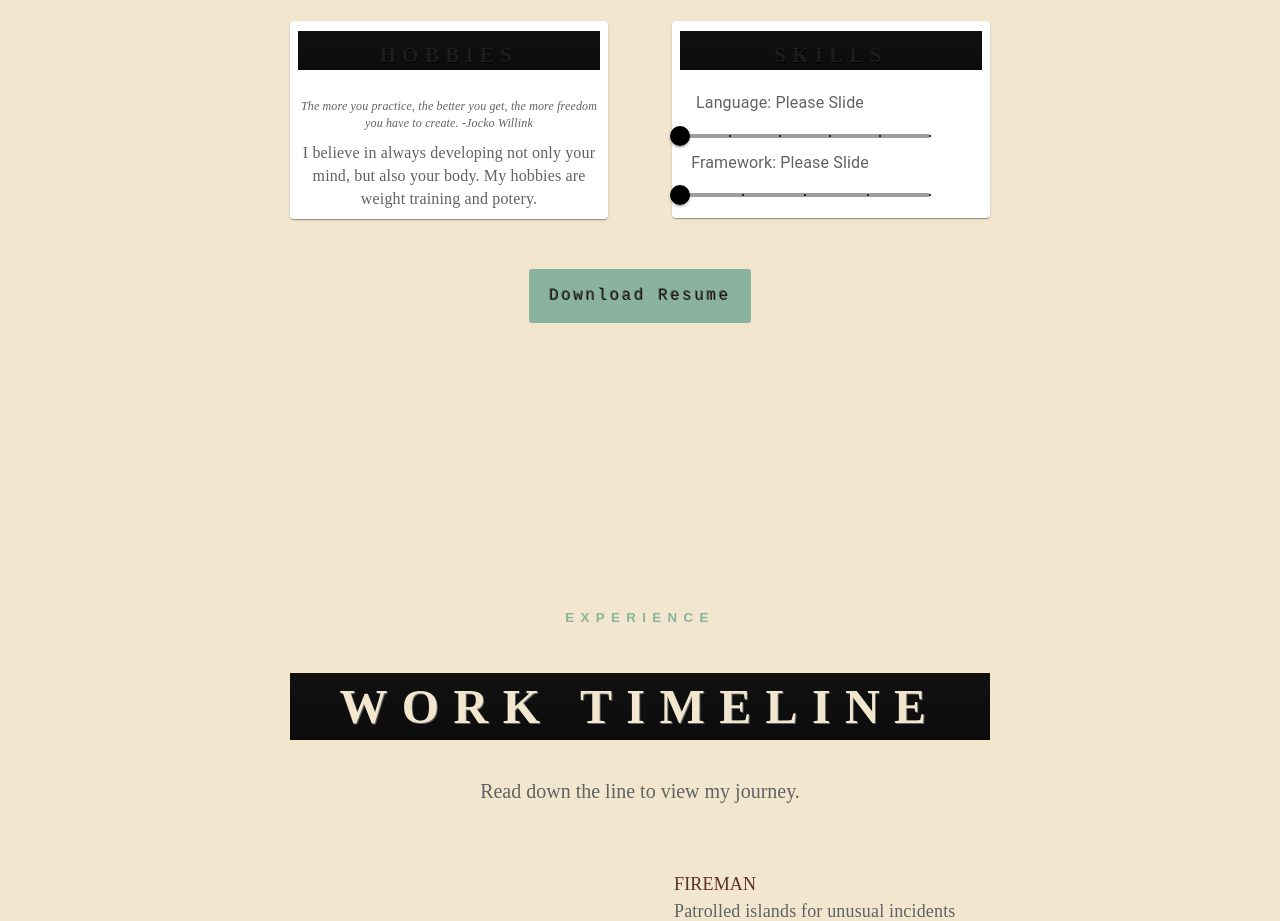
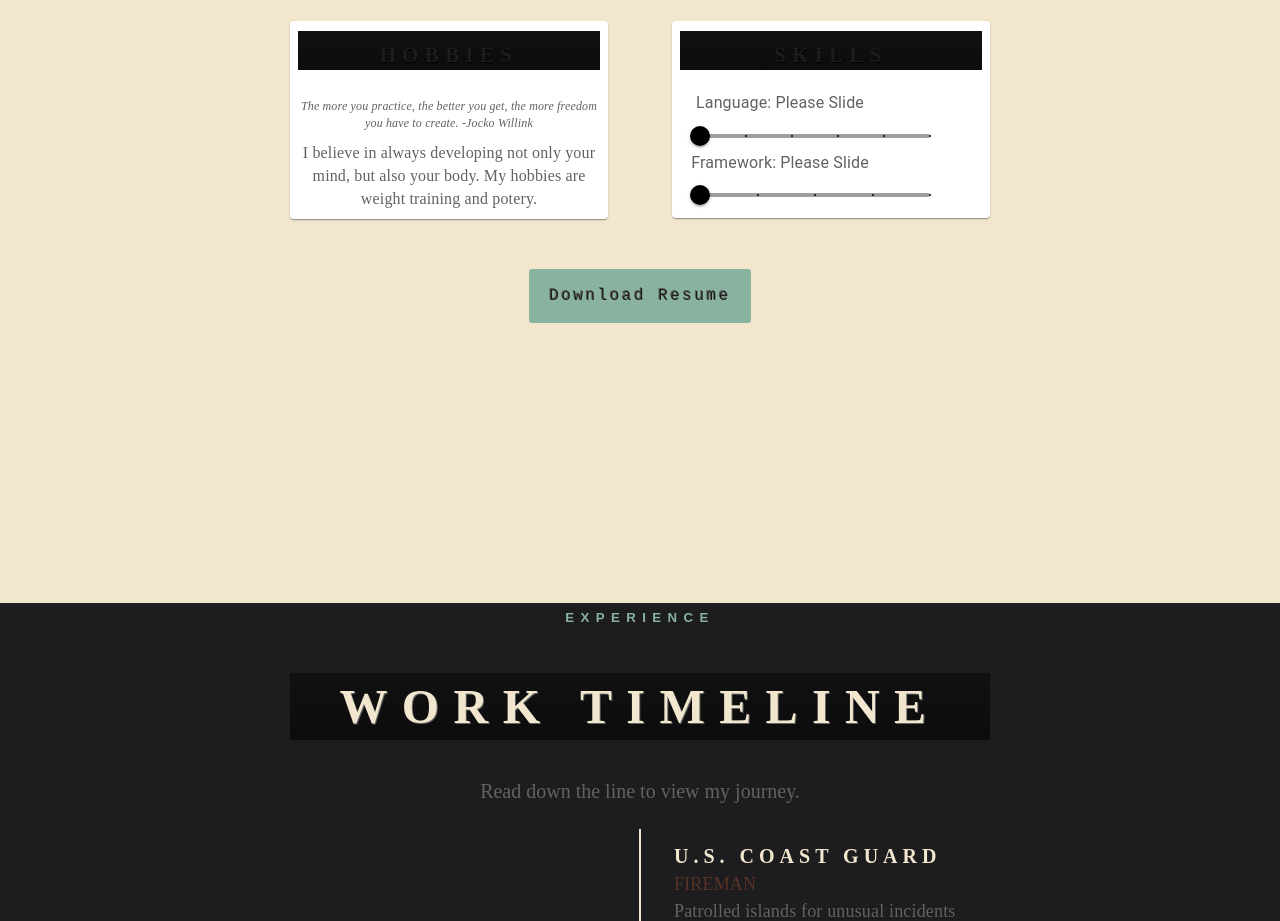
Before and after one commit to rsoza/resume, a React (Create React App) app: page / in a window 1280 px wide. Shown: the part 1600-2521 px from the top of the page. Built offline with nearby package versions, Linux system fonts and the light colour scheme.

Commit message:
added padding to skillbar

```diff
--- a/src/App.js
+++ b/src/App.js
@@ -4,9 +4,9 @@ import {
   Home,
   Header,
   About,
-  Work,
   Projects,
   Contact,
+  Experience,
 } from "./components/common";
 
 function App() {
@@ -15,7 +15,7 @@ function App() {
       <Home />
       <Header />
       <About />
-      <Work />
+      <Experience />
       <Projects />
       <Contact />
     </>
--- a/src/components/common/about/About.css
+++ b/src/components/common/about/About.css
@@ -28,12 +28,8 @@ p.selfDis {
 .gridContainer{
     align-items: center;
 }
-span.css-qphqwn-MuiSlider-root{
-    margin-left: 30px;
-
-}
-span.css-qphqwn-MuiSlider-root:hover{
-    color:#8AB39F;
+.slide{
+    padding-left: 20px;
 }
 .pdf{
     margin-top: 50px;
@@ -51,14 +47,6 @@ span.css-qphqwn-MuiSlider-root:hover{
     border: none;
     cursor: pointer;
     height: auto;
-    -webkit-transition: all .2s ease-in-out;
-    -moz-transition: all .2s ease-in-out;
-    -o-transition: all .2s ease-in-out;
-    -ms-transition: all .2s ease-in-out;
-    transition: all .2s ease-in-out;
-    -moz-border-radius: 3px;
-    -webkit-border-radius: 3px;
-    -khtml-border-radius: 3px;
     border-radius: 3px;
 }
 span.css-1ami7lv-MuiTimelineConnector-root{
--- a/src/components/common/about/SkillBar.jsx
+++ b/src/components/common/about/SkillBar.jsx
@@ -2,6 +2,7 @@ import * as React from "react";
 import Box from "@mui/material/Box";
 import Typography from "@mui/material/Typography";
 import Slider from "@mui/material/Slider";
+import "./About.css";
 
 function valueLabelFormatLang(lang) {
   const units = [
@@ -51,6 +52,7 @@ export default function NonLinearSlider() {
       <Typography id="Languages" gutterBottom sx={{ width: 200 }}>
         Language: {valueLabelFormatLang(lang)}
       </Typography>
+      <div className="slide">
         <Slider
           sx={{
             "&:hover": { color: "#a2a997" },
@@ -68,9 +70,11 @@ export default function NonLinearSlider() {
           aria-labelledby="non-linear-slider"
           marks
         />
+      </div>
       <Typography id="Frameworks" gutterBottom sx={{ width: 200 }}>
         Framework: {valueLabelFormatFrame(frame)}
       </Typography>
+      <div className="slide">
         <Slider
           sx={{
             "&:hover": { color: "#a2a997" },
@@ -88,6 +92,7 @@ export default function NonLinearSlider() {
           aria-labelledby="non-linear-slider"
           marks
         />
+      </div>
     </Box>
   );
 }
--- a/src/components/common/work/Work.css
+++ b/src/components/common/experience/Experience.css
@@ -5,7 +5,7 @@
     text-align: center;
     position: relative;
 }
-#work {
+#experience {
     background: #1D1D1F;
     padding-bottom: 15rem;
 }
--- a/src/components/common/work/Work.jsx
+++ b/src/components/common/experience/Experience.jsx
@@ -1,7 +1,7 @@
 import React from "react";
 import WorkTimeline from "./Timeline";
 import { Button } from "@mui/material";
-import "./Work.css";
+import "./Experience.css";
 
 export default function Work() {
   return (
--- a/src/components/common/work/Timeline.jsx
+++ b/src/components/common/experience/Timeline.jsx
@@ -9,7 +9,7 @@ import TimelineDot from "@mui/lab/TimelineDot";
 import WorkOutlineIcon from "@mui/icons-material/WorkOutline";
 import WorkIcon from "@mui/icons-material/Work";
 import Typography from "@mui/material/Typography";
-import "./Work.css";
+import "./Experience.css";
 
 export default function WorkTimeline() {
   const head1 = {
--- /dev/null
+++ b/src/components/common/experience/index.js
@@ -0,0 +1,3 @@
+import Work from "./Experience";
+
+export default Work;
--- a/src/components/common/index.js
+++ b/src/components/common/index.js
@@ -2,8 +2,8 @@ import Header from "./header";
 import Navbar from "./navbar";
 import About from "./about";
 import Contact from "./contact";
-import Work from "./work";
+import Experience from "./experience";
 import Home from "./home";
 import Projects from "./projects";
 
-export { Home, Header, Navbar, About, Contact, Work, Projects };
+export { Home, Header, Navbar, About, Contact, Experience, Projects };
--- a/src/components/common/work/index.js
+++ /dev/null
@@ -1,3 +0,0 @@
-import Work from "./Work";
-
-export default Work;
```
Lines whose indentation alone changed are shown as unchanged.
